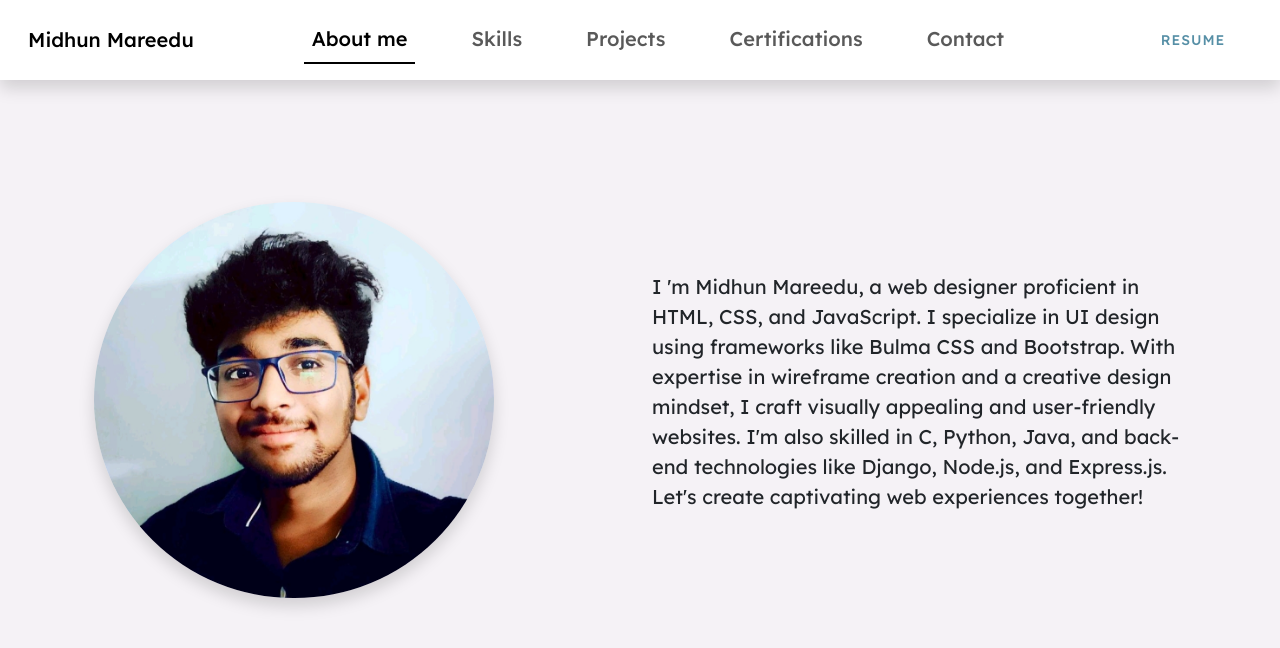
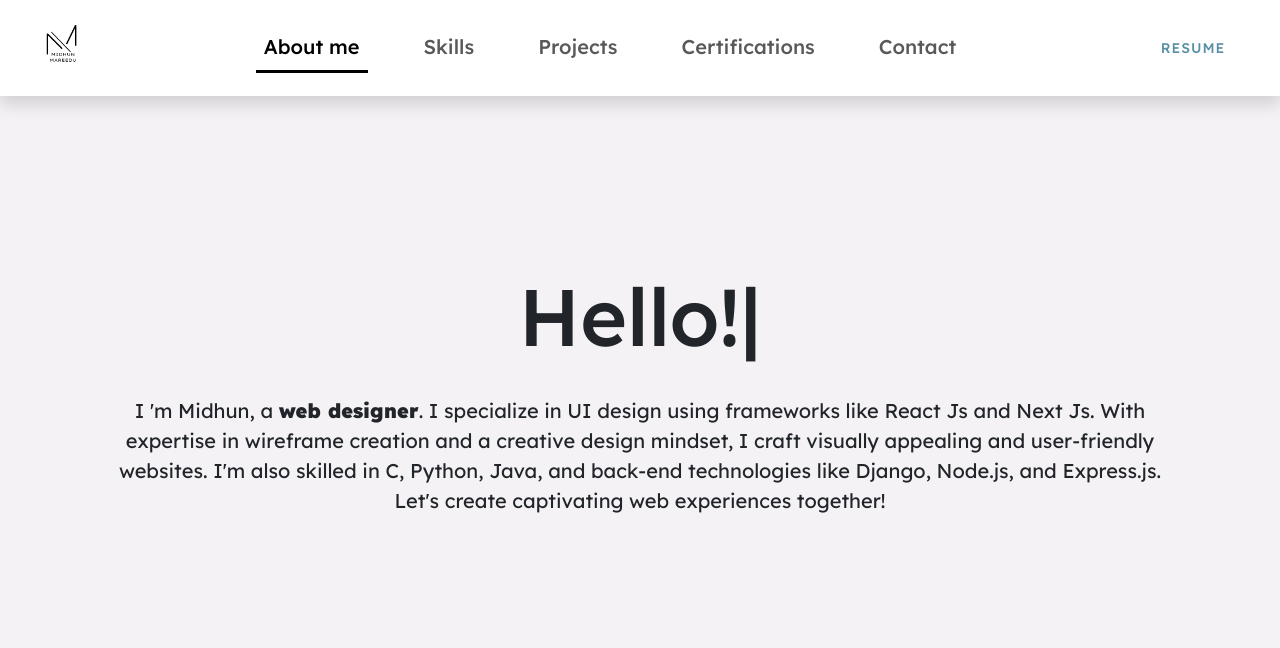
Before and after one commit to Jyothsna63/Portfolio, a React (Create React App) app in the folder portfolio/: page / in a window 1280 px wide. Shown: the top 648 px of the page. Built offline with nearby package versions, Linux system fonts and the light colour scheme.

Commit message:
updated the ui a bit

```diff
--- a/portfolio/package.json
+++ b/portfolio/package.json
@@ -3,13 +3,16 @@
   "version": "0.1.0",
   "private": true,
   "dependencies": {
+    "@emotion/react": "^11.11.1",
     "@testing-library/jest-dom": "^5.17.0",
     "@testing-library/react": "^13.4.0",
     "@testing-library/user-event": "^13.5.0",
     "bootstrap": "^5.3.1",
     "react": "^18.2.0",
+    "react-awesome-reveal": "^4.2.5",
     "react-dom": "^18.2.0",
     "react-scripts": "5.0.1",
+    "react-type-animation": "^3.1.0",
     "web-vitals": "^2.1.4"
   },
   "scripts": {
--- a/portfolio/public/styles.css
+++ b/portfolio/public/styles.css
@@ -279,7 +279,7 @@ html {
     position: absolute;
     width: 100%;
     transform: scaleX(0);
-    height: 2px;
+    height: 3px;
     bottom: 0;
     left: 0;
     background-color: #595959;
--- a/portfolio/src/components/Content.jsx
+++ b/portfolio/src/components/Content.jsx
@@ -1,21 +1,24 @@
-import React from "react";
-
+import React, { useRef } from "react";
+import { Fade } from "react-awesome-reveal"
+import { TypeAnimation } from 'react-type-animation';
 const Content = () => {
     return (
-        <div className="font-1 w-4">
-            <div className="container">
-                <div className="row container d-flex justify-content-center align-items-center vh-100 vw-100">
-                <div className="col-6">
-                        <img className="img-fluid shadow" style={{
-                            borderRadius : "50%"
-                        }} src="profile.jpg" alt="" width={"400px"} />
-                    </div>
-                    <div className="col-lg-6 col-sm-12">
-                        <p className="fs-5" > I 'm Midhun Mareedu, a web designer proficient in HTML, CSS, and JavaScript. I specialize in UI design using frameworks like Bulma CSS and Bootstrap. With expertise in wireframe creation and a creative design mindset, I craft visually appealing and user-friendly websites. I'm also skilled in C, Python, Java, and back-end technologies like Django, Node.js, and Express.js. Let's create captivating web experiences together!</p>
+        <Fade>
+            <div className="font-1 w-4">
+                <div className="container">
+                    <div className="row container d-flex justify-content-center align-items-center vh-100 vw-100">
+                        <div className="col-lg-12 col-sm-12 text-center">
+                            <h1 className="text-center"><TypeAnimation
+                                sequence={['Hello!', 1000, 'नमस्ते!', 1000,'హలో!',1000]}
+                                style = {{ fontSize: '2em' }}
+                                repeat={Infinity}
+                            /></h1><br />
+                            <p className="fs-5" > I 'm Midhun, a <span className="font-1 w-9">web designer</span>. I specialize in UI design using frameworks like React Js and Next Js. With expertise in wireframe creation and a creative design mindset, I craft visually appealing and user-friendly websites. I'm also skilled in C, Python, Java, and back-end technologies like Django, Node.js, and Express.js. Let's create captivating web experiences together!</p>
+                        </div>
                     </div>
                 </div>
             </div>
-        </div>
+        </Fade>
     )
 }
 
--- a/portfolio/src/components/Header.jsx
+++ b/portfolio/src/components/Header.jsx
@@ -1,4 +1,5 @@
 import React, { useEffect, useState } from "react";
+import { Fade } from "react-awesome-reveal";
 
 const Header = () => {
     const [current, setCurrent] = useState("About me")
@@ -8,13 +9,13 @@ const Header = () => {
     }, [current])
     const Clickstyle =
     {
-        borderBottom: "2.5px solid black",
+        borderBottom: "3px solid black",
         color: "black"
     }
     return (
         <nav className="navbar navbar-expand-lg font-1 w-5 shadow fs-5 bg-2 fixed-top">
             <div className="container-fluid">
-                <a href="" className="navbar-brand mx-3 font-color-1">Midhun Mareedu</a>
+                <a href="" className="navbar-brand mx-3 font-color-1"><img src="brand.png" width={"70px"} alt="" /></a>
                 <button className="navbar-toggler" type="button" data-bs-toggle="collapse" data-bs-target="#navbarSupportedContent" aria-controls="navbarSupportedContent" aria-expanded="false" aria-label="Toggle navigation">
                     <span className="navbar-toggler-icon"></span>
                 </button>
```
Also changed, not shown: portfolio/public/brand.png (added), 1 other file (tests, documents, lock files or other folders).
